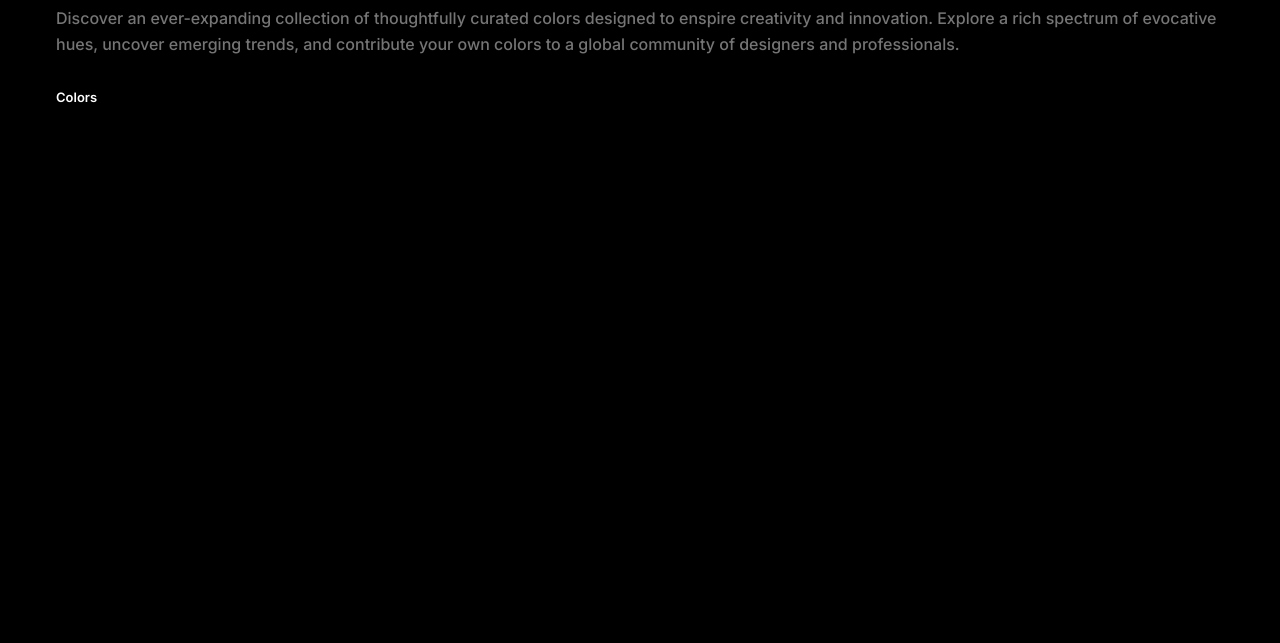
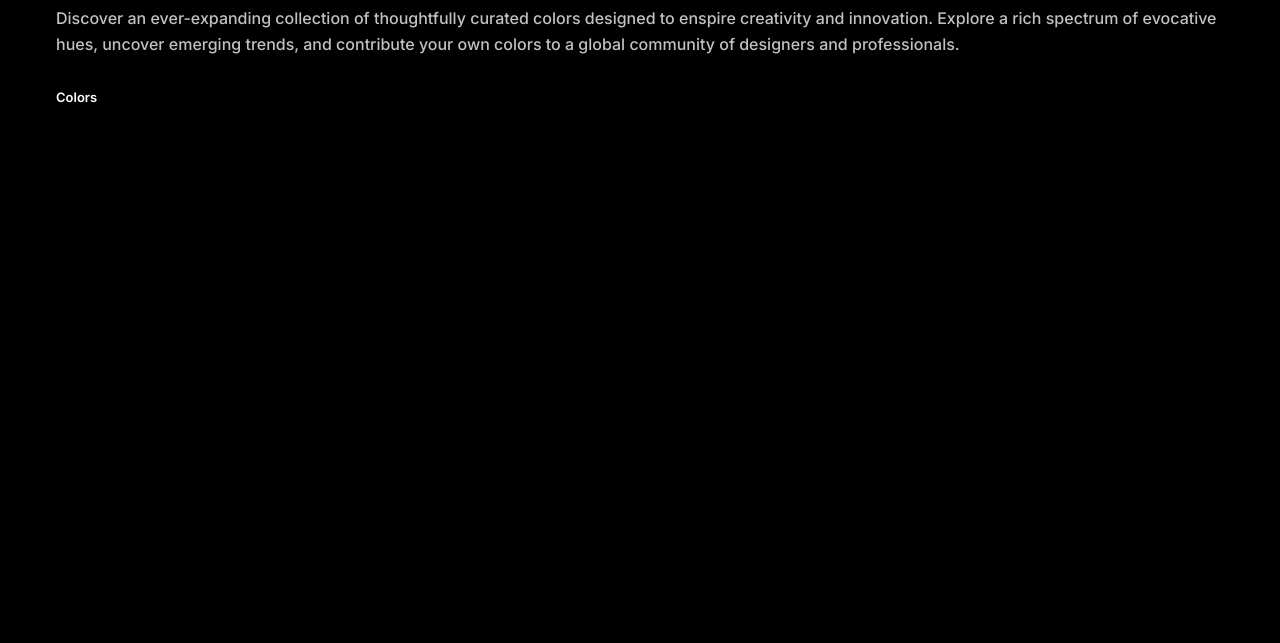
Before and after one commit to langamitch/colors, a plain HTML site: page index.html in a window 1280 px wide. Shown: the part 157-800 px from the top of the page. Drawn offline with Linux system fonts and the light colour scheme; no server answers.

Commit message:
Update index.css

```diff
--- a/index.css
+++ b/index.css
@@ -119,7 +119,7 @@ h2 {
 #home p {
   font-size: 16px;
   font-weight: 500;
-  color: #757575;
+  color: #c1c1c1;
 }
 
 .color-grid {
```
